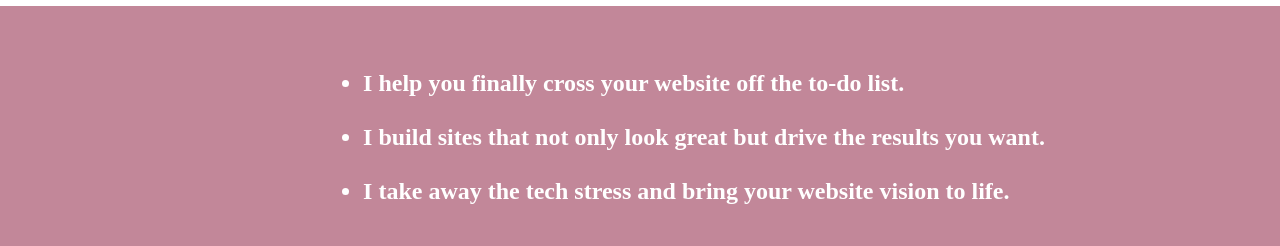
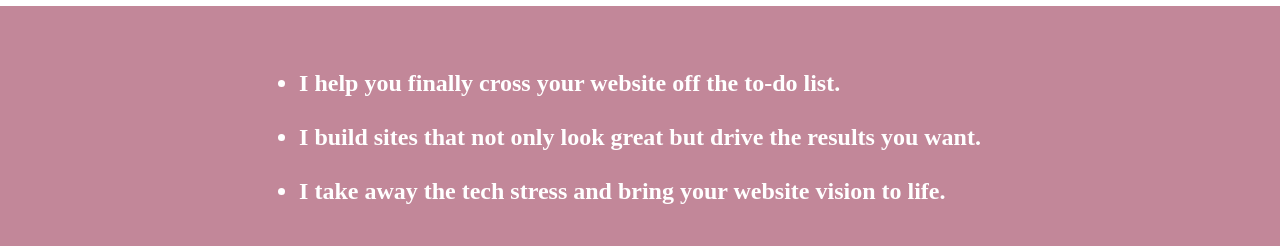
Before and after one commit to rachelcorawood/coding-by-cora, a React (Vite) app: page / in a window 1280 px wide. Shown: the part 706-952 px from the top of the page. Built offline with nearby package versions, Linux system fonts and the light colour scheme.

Commit message:
the right spacing

```diff
--- a/src/components/AboutMe.css
+++ b/src/components/AboutMe.css
@@ -70,6 +70,7 @@
   display: inline-block; /* Keeps the list centered */
   text-align: left; /* Left-aligns the text inside the list */
   padding-left: 8rem;
+  padding-right: 8rem;
 }
 
 .top-contact-button-div {
```
